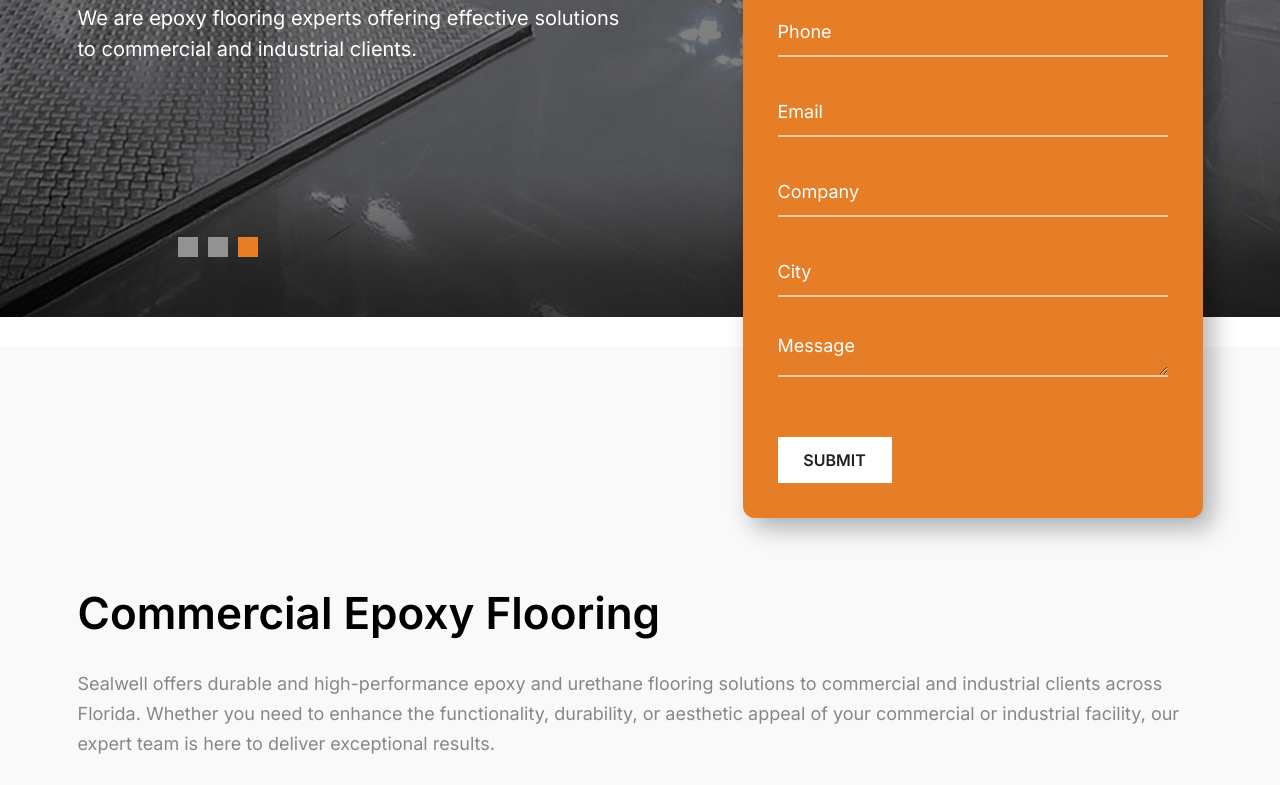
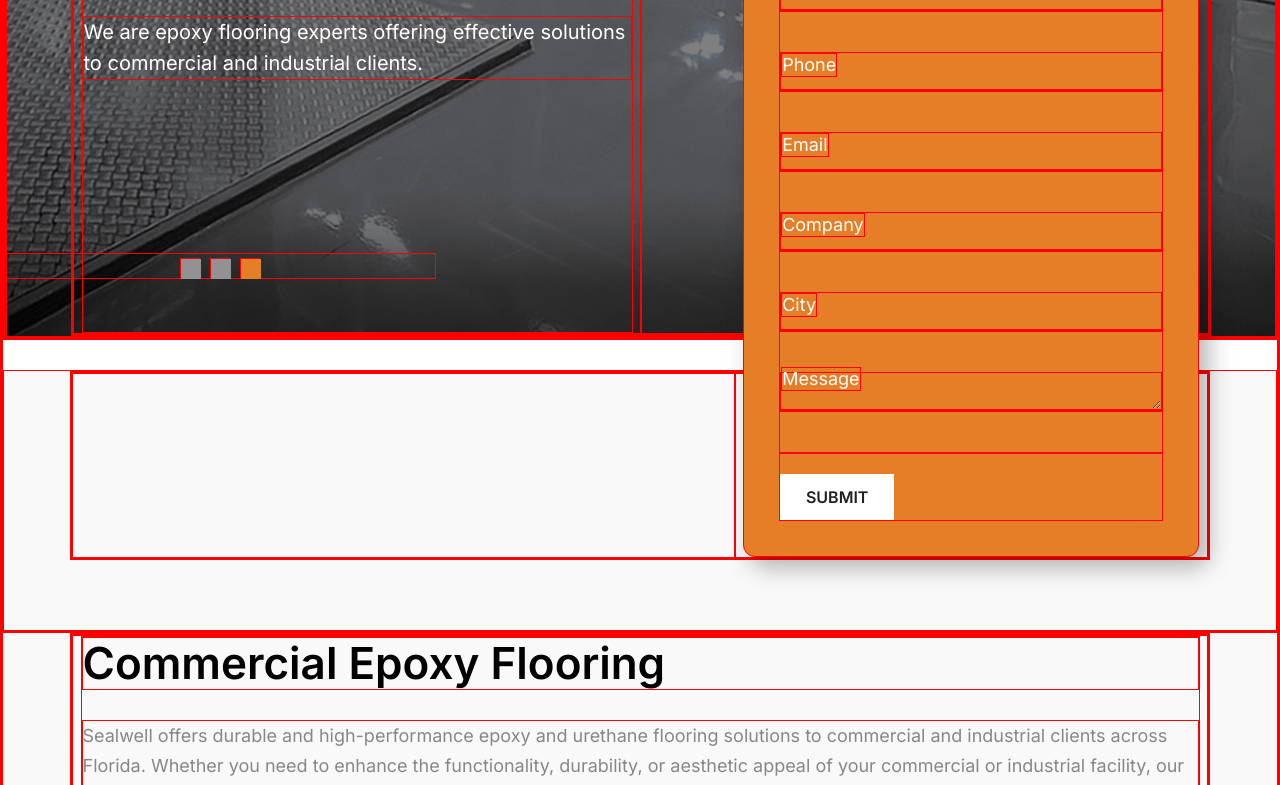
Before and after one commit to Tanmay226/skills-up-project, a plain HTML site: page skills up 02/index.html in a window 1280 px wide. Shown: the part 501-1286 px from the top of the page. Drawn offline with nearby package versions, Linux system fonts and the light colour scheme.

Commit message:
changing 2nd change  css

```diff
--- a/skills up 02/css/style.css
+++ b/skills up 02/css/style.css
@@ -6,7 +6,7 @@
   /* border: 1px solid red; */
   text-decoration: none;
   list-style: none;
-  /* border: 1px solid red; */
+  border: 1px solid red;
 }
 
 ol,
@@ -16,7 +16,7 @@ ul {
 dl,
 ol,
 ul {
-  margin-top: 0;
+  /* margin-top: 0; */
   margin-bottom: 0 !important;
 }
 
```
